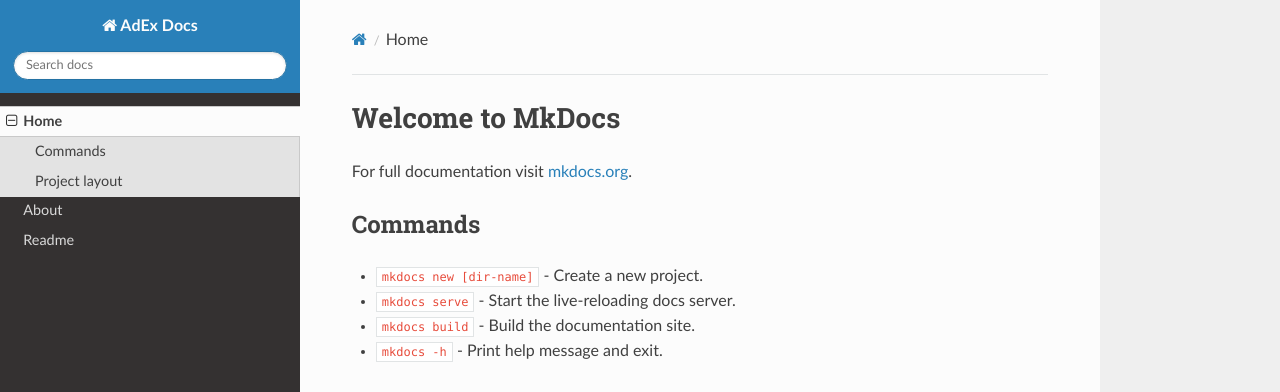
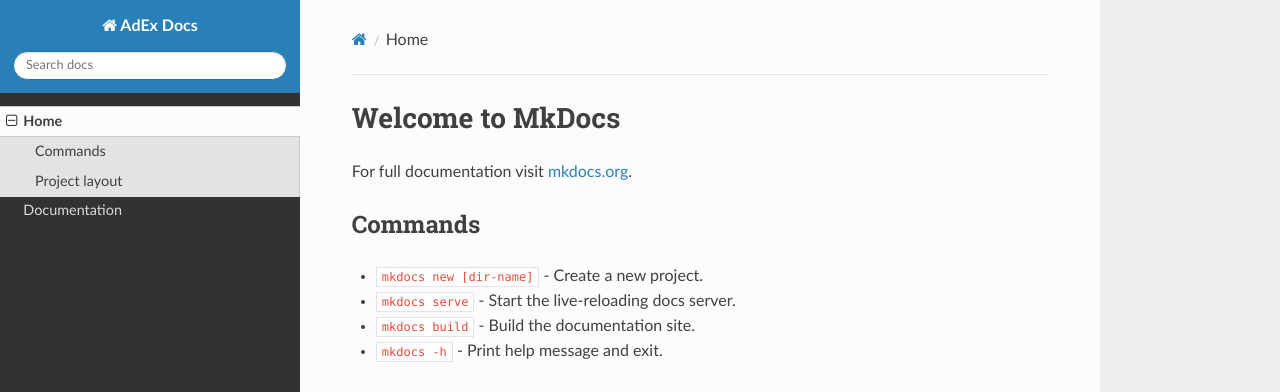
Before and after one commit to hannydevelop/AdEx-Docs, an MkDocs documentation site: the page built from docs/index.md, in a window 1280 px wide. Shown: the top 392 px of the page. Built offline with MkDocs 1.6.1, drawn with Linux system fonts in a browser that asks for light colours; nearby versions of some CDN libraries.

Commit message:
Update mkdocs.yml

```diff
--- a/mkdocs.yml
+++ b/mkdocs.yml
@@ -1,6 +1,5 @@
 site_name: AdEx Docs
 nav:
     - Home: index.md
-    - About: about.md
-    - Readme: ugo.md
+    - Documentation: ugo.md
 theme: readthedocs
```
